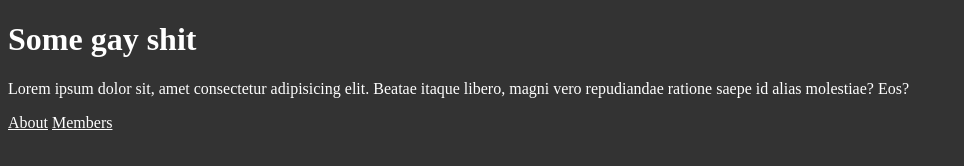
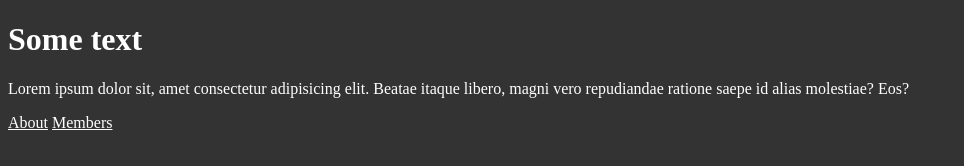
Before and after one commit to GrimWaltzman/Miscellaneous, a website: page xprs/public/index.html in a window 1280 px wide. Shown: the whole page, without its empty margins (0-964 px from the left). Drawn offline with Linux system fonts and the light colour scheme.

Commit message:
Test modification

```diff
--- a/xprs/public/index.html
+++ b/xprs/public/index.html
@@ -8,7 +8,7 @@
     <title>Main</title>
 </head>
 <body>
-    <h1>Some gay shit</h1>
+    <h1>Some text</h1>
     <p>Lorem ipsum dolor sit, amet consectetur adipisicing elit. Beatae itaque libero, magni vero repudiandae ratione saepe id alias molestiae? Eos?</p>
 
     <a href="/about.html">About</a>
```
